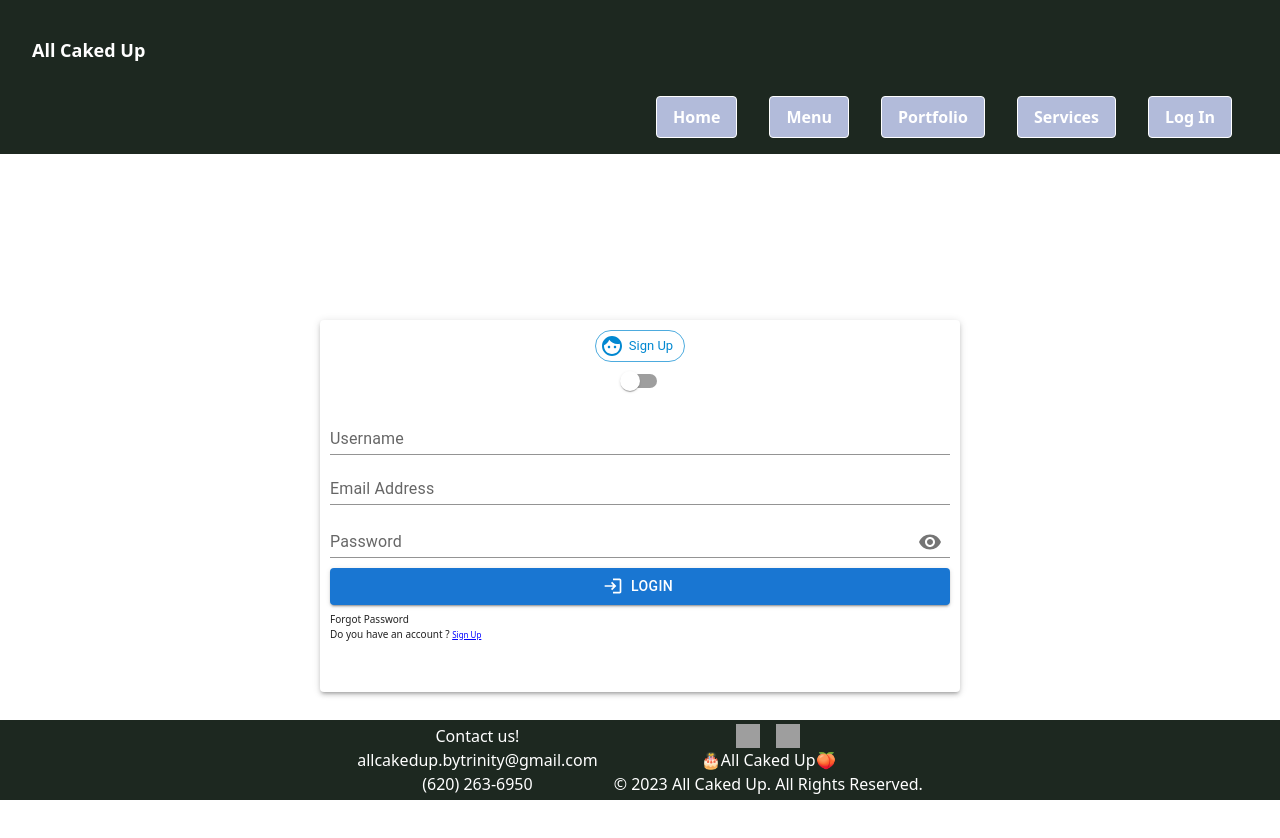
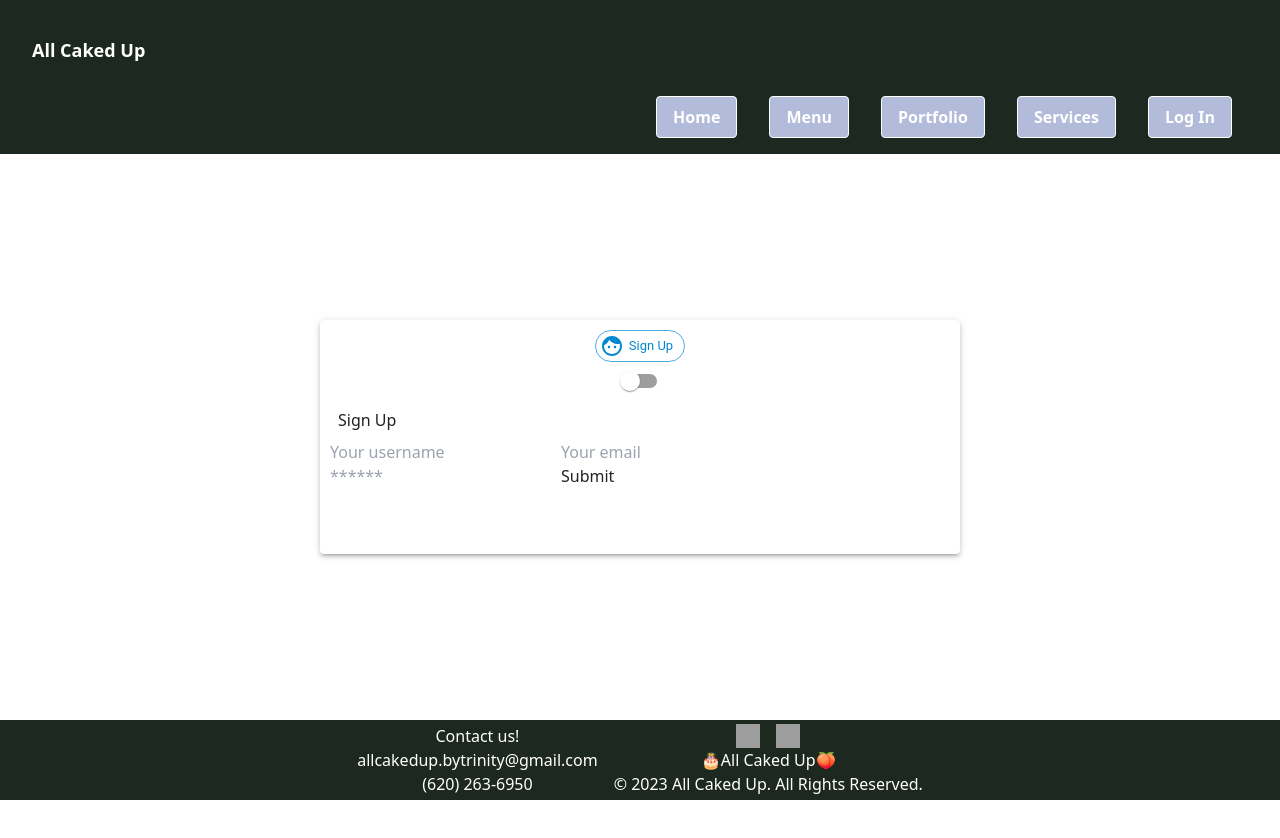
Before and after one commit to NicholsZane13/All-Caked-Up, a React (Create React App) app in the folder client/: page /loginorsignup in a window 1280 px wide. Both pictures are taken after a click on the element 650 px from the left and 381 px from the top of the page. Shown: the top 838 px of the page. Built offline with nearby package versions, Linux system fonts and the light colour scheme; grey boxes are pictures that could not be loaded; a web font is replaced by a local one.

Commit message:
added the login function and sign up function

```diff
--- a/client/package.json
+++ b/client/package.json
@@ -2,6 +2,7 @@
   "name": "all-caked-up",
   "version": "0.1.0",
   "private": true,
+  "proxy": "http://localhost:3001",
   "dependencies": {
     "@apollo/client": "^3.7.10",
     "@emotion/react": "^11.10.5",
--- a/client/src/components/pages/signup-login/Login.jsx
+++ b/client/src/components/pages/signup-login/Login.jsx
@@ -1,157 +1,92 @@
 import React, { useState } from "react";
-import {
-  Alert,
-  Button,
-  Checkbox,
-  FormControl,
-  IconButton,
-  Input,
-  InputAdornment,
-  InputLabel,
-  Stack,
-  TextField,
-} from "@mui/material";
-import LoginIcon from "@mui/icons-material/Login";
-import Visibility from "@mui/icons-material/Visibility";
-import VisibilityOff from "@mui/icons-material/VisibilityOff";
+import { Link } from "react-router-dom";
+import { useMutation } from "@apollo/client";
+import { LOGIN } from '../../../utils/mutations';
+import Auth from '../../../utils/auth';
 
 const Login = (props) => {
-  const [email, setEmail] = useState("");
-  const [password, setPassword] = useState("");
-  const [showPassword, setShowPassword] = useState(false);
-  const [rememberMe, setRememberMe] = useState(false);
-  const [error, setError] = useState(null);
-  const [success, setSuccess] = useState(null);
+  const [formState, setFormState] = useState({ email: '', password: '' });
+  const [login, { error, data }] = useMutation(LOGIN);
 
-  const handleEmail = (event) => {
-    const emailInput = event.target.value;
-    setEmail(emailInput);
+  // update state based on form input changes
+  const handleChange = (event) => {
+    const { name, value } = event.target;
+
+    setFormState({
+      ...formState,
+      [name]: value,
+    });
   };
 
-  const handlePassword = (event) => {
-    const passwordInput = event.target.value;
-    setPassword(passwordInput);
-  };
+  // submit form
+  const handleFormSubmit = async (event) => {
+    event.preventDefault();
+    console.log(formState);
+    try {
+      const { data } = await login({
+        variables: { ...formState },
+      });
 
-  const handleClickShowPassword = () => {
-    setShowPassword(!showPassword);
-  };
+      Auth.login(data.login.token);
+    } catch (e) {
+      console.error(e);
+    }
 
-  const handleMouseDownPassword = (event) => {
-    event.preventDefault();
-  };
-
-  const handleSubmit = async (event) => {
-    event.preventDefault();
-    console.log(email, password, rememberMe);
-
-    // TODO: Implement login functionality
-    // try {
-    //   const { data } = await login({
-    //     variables: { email, password },
-    //   });
-    //
-    //   Auth.login(data.login.token);
-    //
-    //   setSuccess("Login successful.");
-    // } catch (e) {
-    //   console.error(e);
-    //   setError("Invalid email or password.");
-    // }
-
-    setEmail("");
-    setPassword("");
-  };
-
-  const handleRememberMe = (event) => {
-    setRememberMe(event.target.checked);
+    // clear form values
+    setFormState({
+      email: '',
+      password: '',
+    });
   };
 
   return (
-    <div>
-      <div style={{ marginTop: "5px" }}>
-        <TextField
-          label="Email Address"
-          fullWidth
-          error={error}
-          variant="standard"
-          sx={{ width: "100%" }}
-          value={email}
-          onChange={handleEmail}
+    <main className="flex-row justify-center mb-4">
+      <div className="col-12 col-lg-10">
+        <div className="card">
+          <h4 className="card-header bg-dark text-light p-2">Login</h4>
+          <div className="card-body">
+            {data ? (
+              <p>
+                Success! You may now head{' '}
+                <Link to="/">back to the homepage.</Link>
+              </p>
+            ) : (
+              <form onSubmit={handleFormSubmit}>
+                <input
+                  className="form-input"
+                  placeholder="Your email"
+                  name="email"
+                  type="email"
+                  value={formState.email}
+                  onChange={handleChange}
                 />
-      </div>
-      <div style={{ marginTop: "5px" }}>
-        <FormControl sx={{ width: "100%" }} variant="standard">
-          <InputLabel error={error} htmlFor="standard-adornment-password">
-            Password
-          </InputLabel>
-          <Input
-            error={error}
-            id="standard-adornment-password"
-            type={showPassword ? "text" : "password"}
-            value={password}
-            onChange={handlePassword}
-            endAdornment={
-              <InputAdornment position="end">
-
-            <IconButton
-              aria-label="toggle password visibility"
-              onClick={handleClickShowPassword}
-              onMouseDown={handleMouseDownPassword}
+                <input
+                  className="form-input"
+                  placeholder="******"
+                  name="password"
+                  type="password"
+                  value={formState.password}
+                  onChange={handleChange}
+                />
+                <button
+                  className="btn btn-block btn-info"
+                  style={{ cursor: 'pointer' }}
+                  type="submit"
                 >
-              {showPassword ? <VisibilityOff /> : <Visibility />}
-            </IconButton>
-          </InputAdornment>
-        }
-      />
-    </FormControl>
-  </div>
-
-  <div style={{ fontSize: "10px" }}>
-    <Checkbox
-      size="small"
-      checked={rememberMe}
-      onChange={handleRememberMe}
-    />
-    Remember Me
-  </div>
-
-  <div style={{ marginTop: "10px" }}>
-    <Button
-      variant="contained"
-      fullWidth
-      startIcon={<LoginIcon />}
-      onClick={handleSubmit}
-    >
-      LOGIN
-    </Button>
-  </div>
+                  Submit
+                </button>
+              </form>
+            )}
 
             {error && (
-    <Stack sx={{ width: "100%", paddingTop: "10px" }} spacing={2}>
-      <Alert severity="error" size="small">
-        {error}
-      </Alert>
-    </Stack>
+              <div className="my-3 p-3 bg-danger text-white">
+                {error.message}
+              </div>
             )}
-
-  {success && (
-    <Stack sx={{ width: "100%", paddingTop: "10px" }} spacing={2}>
-      <Alert severity="success" size="small">
-        {success}
-      </Alert>
-    </Stack>
-  )}
-
-  <div style={{ marginTop: "7px", fontSize: "10px" }} margin="left">
-    <a>Forgot Password</a>
-    <br />
-    Do you have an account?{" "}
-    <small style={{ textDecoration: "underline", color: "blue" }}>
-      Sign Up
-    </small>
           </div>
         </div>
+      </div>
+    </main>
   );
 };
 
--- a/client/src/components/pages/signup-login/Signup.jsx
+++ b/client/src/components/pages/signup-login/Signup.jsx
@@ -1,205 +1,102 @@
-import React, { useState } from "react";
-import {
-  TextField,
-  InputAdornment,
-  FormControl,
-  InputLabel,
-  IconButton,
-  Button,
-  Input,
-  Checkbox,
-  Alert,
-  Stack,
-} from "@mui/material";
-import Visibility from "@mui/icons-material/Visibility";
-import VisibilityOff from "@mui/icons-material/VisibilityOff";
-import LoginIcon from "@mui/icons-material/Login";
+import React, { useState } from 'react';
+import { Link } from 'react-router-dom';
 
-const isEmail = (email) =>
-  /^[A-Z0-9._%+-]+@[A-Z0-9.-]+\.[A-Z]{2,4}$/i.test(email);
+import { useMutation } from '@apollo/client';
+import { ADD_USER } from '../../../utils/mutations';
 
-export default function Login() {
-  const [showPassword, setShowPassword] = React.useState(false);
+import Auth from '../../../utils/auth';
 
-  const [usernameInput, setUsernameInput] = useState();
-  const [emailInput, setEmailInput] = useState();
-  const [passwordInput, setPasswordInput] = useState();
+const Signup = () => {
+  const [formState, setFormState] = useState({
+    name: '',
+    email: '',
+    password: '',
+  });
+  const [addUser, { error, data }] = useMutation(ADD_USER);
 
-  const [usernameError, setUsernameError] = useState(false);
-  const [emailError, setEmailError] = useState(false);
-  const [passwordError, setPasswordError] = useState(false);
+  // update state based on form input changes
+  const handleChange = (event) => {
+    const { name, value } = event.target;
 
-  const [formValid, setFormValid] = useState();
-  const [success, setSuccess] = useState();
-
-  const handleClickShowPassword = () => setShowPassword((show) => !show);
-  const handleMouseDownPassword = (event) => {
-    event.preventDefault();
+    setFormState({
+      ...formState,
+      [name]: value,
+    });
   };
 
-  const label = { inputProps: { "aria-label": "Checkbox demo" } };
+  // submit form
+  const handleFormSubmit = async (event) => {
+    event.preventDefault();
+    console.log(formState);
 
-  const handleUsername = () => {
-    if (!usernameInput) {
-      setUsernameError(true);
-      return;
+    try {
+      const { data } = await addUser({
+        variables: { ...formState },
+      });
+
+      Auth.login(data.addUser.token);
+    } catch (e) {
+      console.error(e);
     }
-
-    setUsernameError(false);
-  };
-
-  const handleEmail = () => {
-    console.log(isEmail(emailInput));
-    if (!isEmail(emailInput)) {
-      setEmailError(true);
-      return;
-    }
-
-    setEmailError(false);
-  };
-
-  const handlePassword = () => {
-    if (
-      !passwordInput ||
-      passwordInput.length < 5 ||
-      passwordInput.length > 20
-    ) {
-      setPasswordError(true);
-      return;
-    }
-
-    setPasswordError(false);
-  };
-
-  const handleSubmit = () => {
-    setSuccess(null);
-
-    if (usernameError || !usernameInput) {
-      setFormValid(
-        "Username is set btw 5 - 15 characters long. Please Re-Enter"
-      );
-      return;
-    }
-
-    if (emailError || !emailInput) {
-      setFormValid("Email is Invalid. Please Re-Enter");
-      return;
-    }
-
-    if (passwordError || !passwordInput) {
-      setFormValid(
-        "Password is set btw 5 - 20 characters long. Please Re-Enter"
-      );
-      return;
-    }
-    setFormValid(null);
-
-    setSuccess("Form Submitted Successfully");
   };
 
   return (
-    <div>
-      <div style={{ marginTop: "10px" }}>
-        <TextField
-          error={usernameError}
-          label="Username"
-          id="standard-basic"
-          variant="standard"
-          sx={{ width: "100%" }}
-          size="small"
-          value={usernameInput}
-          InputProps={{}}
-          onChange={(event) => {
-            setUsernameInput(event.target.value);
-          }}
-          onBlur={handleUsername}
+    <main className="flex-row justify-center mb-4">
+      <div className="col-12 col-lg-10">
+        <div className="card">
+          <h4 className="card-header bg-dark text-light p-2">Sign Up</h4>
+          <div className="card-body">
+            {data ? (
+              <p>
+                Success! You may now head{' '}
+                <Link to="/">back to the homepage.</Link>
+              </p>
+            ) : (
+              <form onSubmit={handleFormSubmit}>
+                <input
+                  className="form-input"
+                  placeholder="Your username"
+                  name="name"
+                  type="text"
+                  value={formState.name}
+                  onChange={handleChange}
                 />
-      </div>
-
-      <div style={{ marginTop: "5px" }}>
-        <TextField
-          label="Email Address"
-          fullWidth
-          error={emailError}
-          id="standard-basic"
-          variant="standard"
-          sx={{ width: "100%" }}
-          value={emailInput}
-          InputProps={{}}
-          size="small"
-          onBlur={handleEmail}
-          onChange={(event) => {
-            setEmailInput(event.target.value);
-          }}
+                <input
+                  className="form-input"
+                  placeholder="Your email"
+                  name="email"
+                  type="email"
+                  value={formState.email}
+                  onChange={handleChange}
                 />
-      </div>
-      <div style={{ marginTop: "5px" }}>
-        <FormControl sx={{ width: "100%" }} variant="standard">
-          <InputLabel
-            error={passwordError}
-            htmlFor="standard-adornment-password"
+                <input
+                  className="form-input"
+                  placeholder="******"
+                  name="password"
+                  type="password"
+                  value={formState.password}
+                  onChange={handleChange}
+                />
+                <button
+                  className="btn btn-block btn-info"
+                  style={{ cursor: 'pointer' }}
+                  type="submit"
                 >
-            Password
-          </InputLabel>
-          <Input
-            error={passwordError}
-            onBlur={handlePassword}
-            id="standard-adornment-password"
-            type={showPassword ? "text" : "password"}
-            onChange={(event) => {
-              setPasswordInput(event.target.value);
-            }}
-            value={passwordInput}
-            endAdornment={
-              <InputAdornment position="end">
-                <IconButton
-                  aria-label="toggle password visibility"
-                  onClick={handleClickShowPassword}
-                  onMouseDown={handleMouseDownPassword}
-                >
-                  {showPassword ? <VisibilityOff /> : <Visibility />}
-                </IconButton>
-              </InputAdornment>
-            }
-          />
-        </FormControl>
-      </div>
-
-      <div style={{ marginTop: "10px" }}>
-        <Button
-          variant="contained"
-          fullWidth
-          startIcon={<LoginIcon />}
-          onClick={handleSubmit}
-        >
-          LOGIN
-        </Button>
-      </div>
-
-      {formValid && (
-        <Stack sx={{ width: "100%", paddingTop: "10px" }} spacing={2}>
-          <Alert severity="error" size="small">
-            {formValid}
-          </Alert>
-        </Stack>
+                  Submit
+                </button>
+              </form>
             )}
 
-      {success && (
-        <Stack sx={{ width: "100%", paddingTop: "10px" }} spacing={2}>
-          <Alert severity="success" size="small">
-            {success}
-          </Alert>
-        </Stack>
+            {error && (
+              <div className="my-3 p-3 bg-danger text-white">
+                {error.message}
+              </div>
             )}
-
-      <div style={{ marginTop: "7px", fontSize: "10px" }} margin="left">
-        <a>Forgot Password</a>
-        <br />
-        Do you have an account ?{" "}
-        <small style={{ textDecoration: "underline", color: "blue" }}>
-          Sign Up
-        </small>
           </div>
         </div>
+      </div>
+    </main>
   );
-}
+};
+
+export default Signup;
```
Also changed, not shown: client/src/App.jsx (+16 -2 lines), 1 other file (tests, documents, lock files or other folders). Lines whose indentation alone changed are shown as unchanged.
